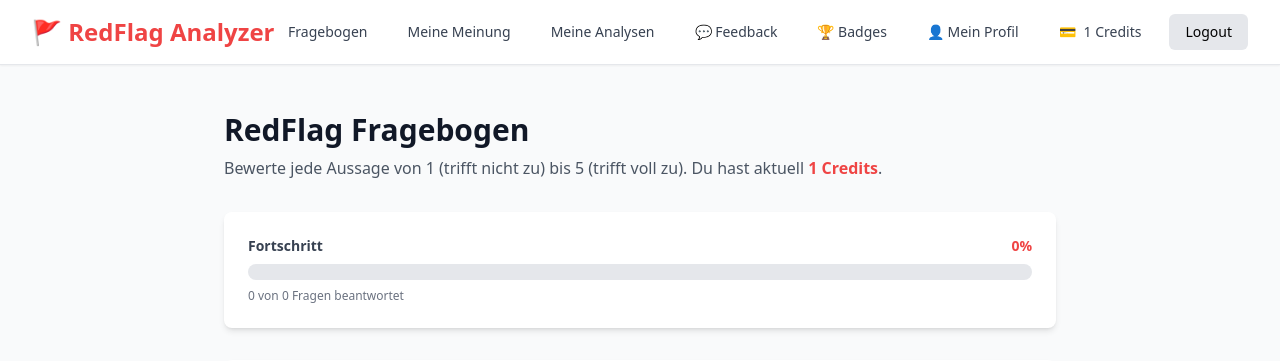
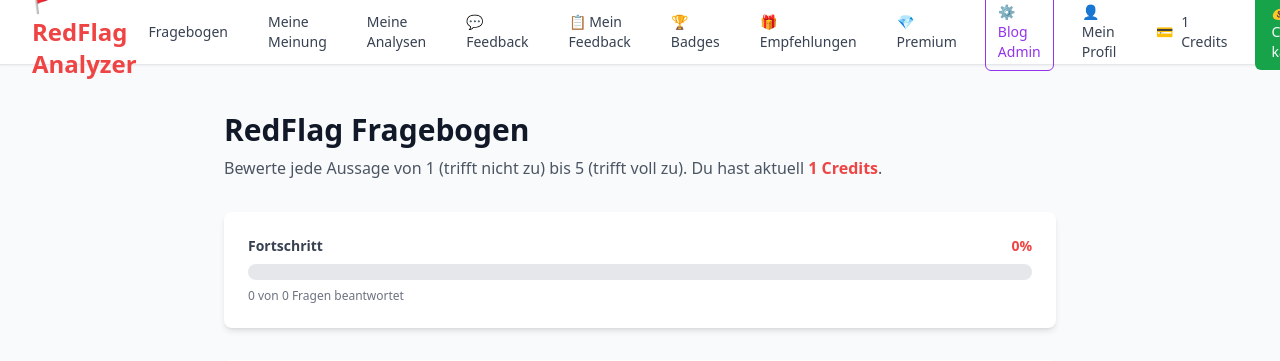
Before and after one commit to lucmuss/redflag-analyzer, a Django app: page /questionnaire/ in a window 1280 px wide. Shown: the top 361 px of the page. Run offline with Django 5.2, Linux system fonts and the light colour scheme; the visitor is signed in with stand-in values (Sample User, id 1); data comes from the database, SQL or seed files in the repository; data that the repository does not hold is empty; some libraries are stand-ins or nearby versions.

Commit message:
feat(navigation): add navigation links and test account configuration
Changes:
- Add new navigation menu items for feedback list, referrals, premium subscriptions, and credit purchase
- Add Blog Admin link for staff users
- Include test account configuration variables in .env.example for automated browser testing
- Track VS Code settings by removing .vscode/ from .gitignore

These changes improve user access to platform features and support automated testing workflows by providing dedicated test account credentials.

```diff
--- a/django_app/templates/base.html
+++ b/django_app/templates/base.html
@@ -96,10 +96,28 @@
                            class="text-gray-700 hover:text-red-flag px-3 py-2 rounded-md text-sm font-medium">
                             💬 Feedback
                         </a>
+                        <a href="{% url 'feedback:list' %}"
+                           class="text-gray-700 hover:text-red-flag px-3 py-2 rounded-md text-sm font-medium">
+                            📋 Mein Feedback
+                        </a>
                         <a href="{% url 'accounts:badges' %}"
                            class="text-gray-700 hover:text-red-flag px-3 py-2 rounded-md text-sm font-medium">
                             🏆 Badges
                         </a>
+                        <a href="{% url 'referrals:dashboard' %}"
+                           class="text-gray-700 hover:text-red-flag px-3 py-2 rounded-md text-sm font-medium">
+                            🎁 Empfehlungen
+                        </a>
+                        <a href="{% url 'subscriptions:premium' %}"
+                           class="text-gray-700 hover:text-red-flag px-3 py-2 rounded-md text-sm font-medium">
+                            💎 Premium
+                        </a>
+                        {% if user.is_staff %}
+                        <a href="{% url 'blog:admin_dashboard' %}"
+                           class="text-purple-600 hover:text-purple-700 px-3 py-2 rounded-md text-sm font-medium border border-purple-600">
+                            ⚙️ Blog Admin
+                        </a>
+                        {% endif %}
                         <a href="{% url 'accounts:profile_edit' %}"
                            class="text-gray-700 hover:text-red-flag px-3 py-2 rounded-md text-sm font-medium">
                             👤 Mein Profil
@@ -108,6 +126,10 @@
                            class="flex items-center text-gray-700 hover:text-red-flag px-3 py-2 rounded-md text-sm font-medium">
                             <span class="mr-2">💳</span>
                             <span>{{ user.credits }} Credits</span>
+                        </a>
+                        <a href="{% url 'accounts:credit_purchase' %}"
+                           class="bg-green-600 hover:bg-green-700 text-white px-4 py-2 rounded-md text-sm font-medium">
+                            💰 Credits kaufen
                         </a>
                         <a href="{% url 'account_logout' %}"
                            class="bg-gray-200 hover:bg-gray-300 px-4 py-2 rounded-md text-sm font-medium">
@@ -178,9 +200,31 @@
                         <span class="font-medium">Badges</span>
                     </a>
 
+                    <a href="{% url 'referrals:dashboard' %}" class="flex items-center px-4 py-3 text-gray-700 hover:bg-red-50 hover:text-red-flag rounded-lg transition">
+                        <span class="text-2xl mr-3">🎁</span>
+                        <span class="font-medium">Empfehlungen</span>
+                    </a>
+
+                    <a href="{% url 'subscriptions:premium' %}" class="flex items-center px-4 py-3 text-gray-700 hover:bg-red-50 hover:text-red-flag rounded-lg transition">
+                        <span class="text-2xl mr-3">💎</span>
+                        <span class="font-medium">Premium</span>
+                    </a>
+
+                    {% if user.is_staff %}
+                    <a href="{% url 'blog:admin_dashboard' %}" class="flex items-center px-4 py-3 bg-purple-50 hover:bg-purple-100 text-purple-700 rounded-lg transition border border-purple-300">
+                        <span class="text-2xl mr-3">⚙️</span>
+                        <span class="font-medium">Blog Admin</span>
+                    </a>
+                    {% endif %}
+
                     <a href="{% url 'feedback:create' %}" class="flex items-center px-4 py-3 text-gray-700 hover:bg-red-50 hover:text-red-flag rounded-lg transition">
                         <span class="text-2xl mr-3">💬</span>
-                        <span class="font-medium">Feedback</span>
+                        <span class="font-medium">Feedback erstellen</span>
+                    </a>
+
+                    <a href="{% url 'feedback:list' %}" class="flex items-center px-4 py-3 text-gray-700 hover:bg-red-50 hover:text-red-flag rounded-lg transition">
+                        <span class="text-2xl mr-3">📋</span>
+                        <span class="font-medium">Mein Feedback</span>
                     </a>
 
                     <a href="{% url 'accounts:profile' %}" class="flex items-center px-4 py-3 text-gray-700 hover:bg-red-50 hover:text-red-flag rounded-lg transition">
@@ -189,6 +233,11 @@
                         </svg>
                         <span class="font-medium">Profil</span>
                         <span class="ml-auto bg-red-flag text-white text-xs px-2 py-1 rounded-full">{{ user.credits }} Credits</span>
+                    </a>
+
+                    <a href="{% url 'accounts:credit_purchase' %}" class="flex items-center px-4 py-3 bg-green-600 hover:bg-green-700 text-white rounded-lg transition font-medium">
+                        <span class="text-2xl mr-3">💰</span>
+                        <span>Credits kaufen</span>
                     </a>
 
                     <div class="border-t border-gray-200 my-4"></div>
--- a/django_app/templates/questionnaire/questionnaire.html
+++ b/django_app/templates/questionnaire/questionnaire.html
@@ -34,6 +34,7 @@
         - Keine komplexe Client-Logik, SEO-freundlich, Progressive Enhancement
     -->
     <form hx-post="{% url 'questionnaire:submit' %}"
+          hx-swap="none"
           hx-indicator=".htmx-indicator"
           class="space-y-6">
         {% csrf_token %}
```
Also changed, not shown: .clinerules/01-rule.md (added), 2 other files.
